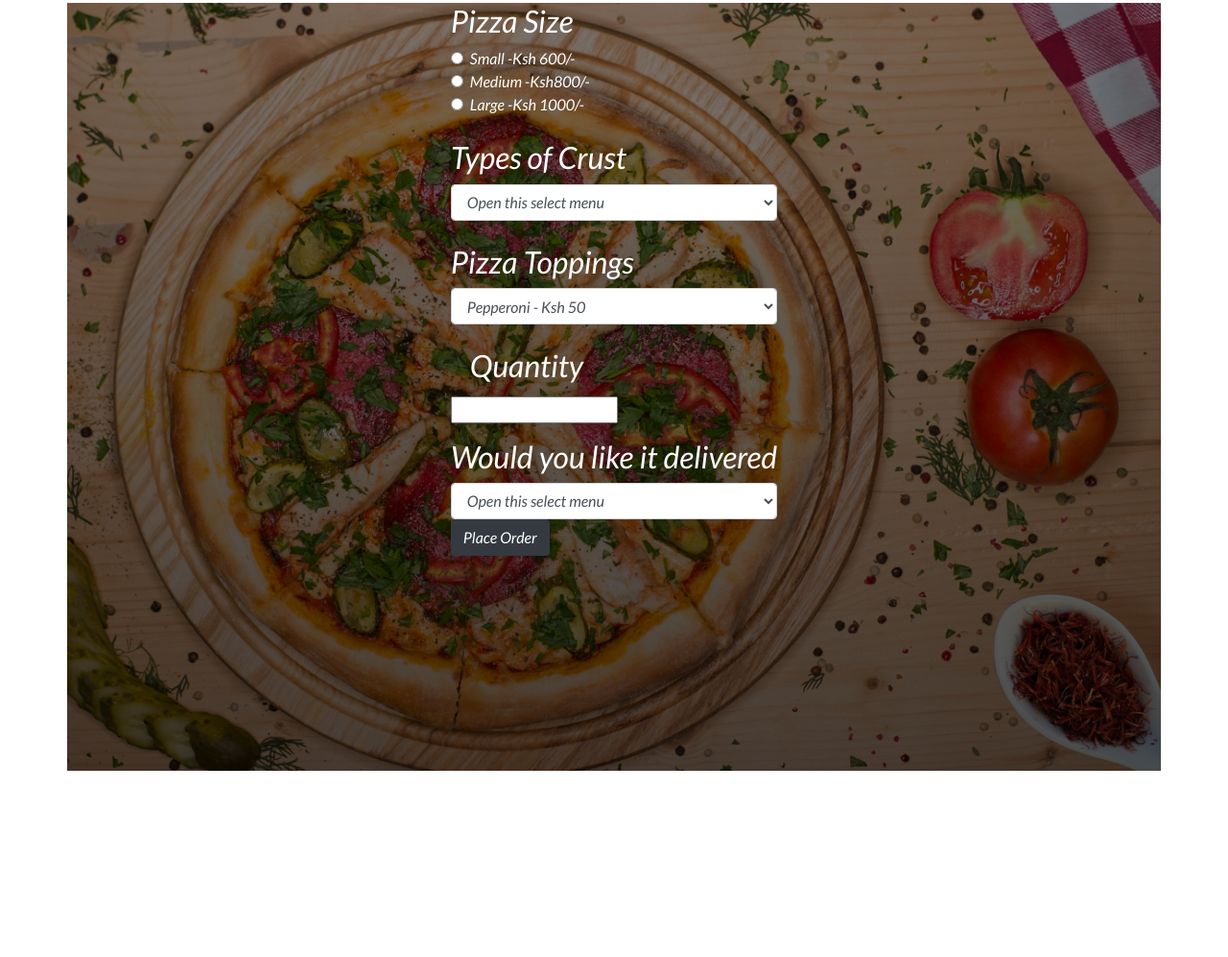
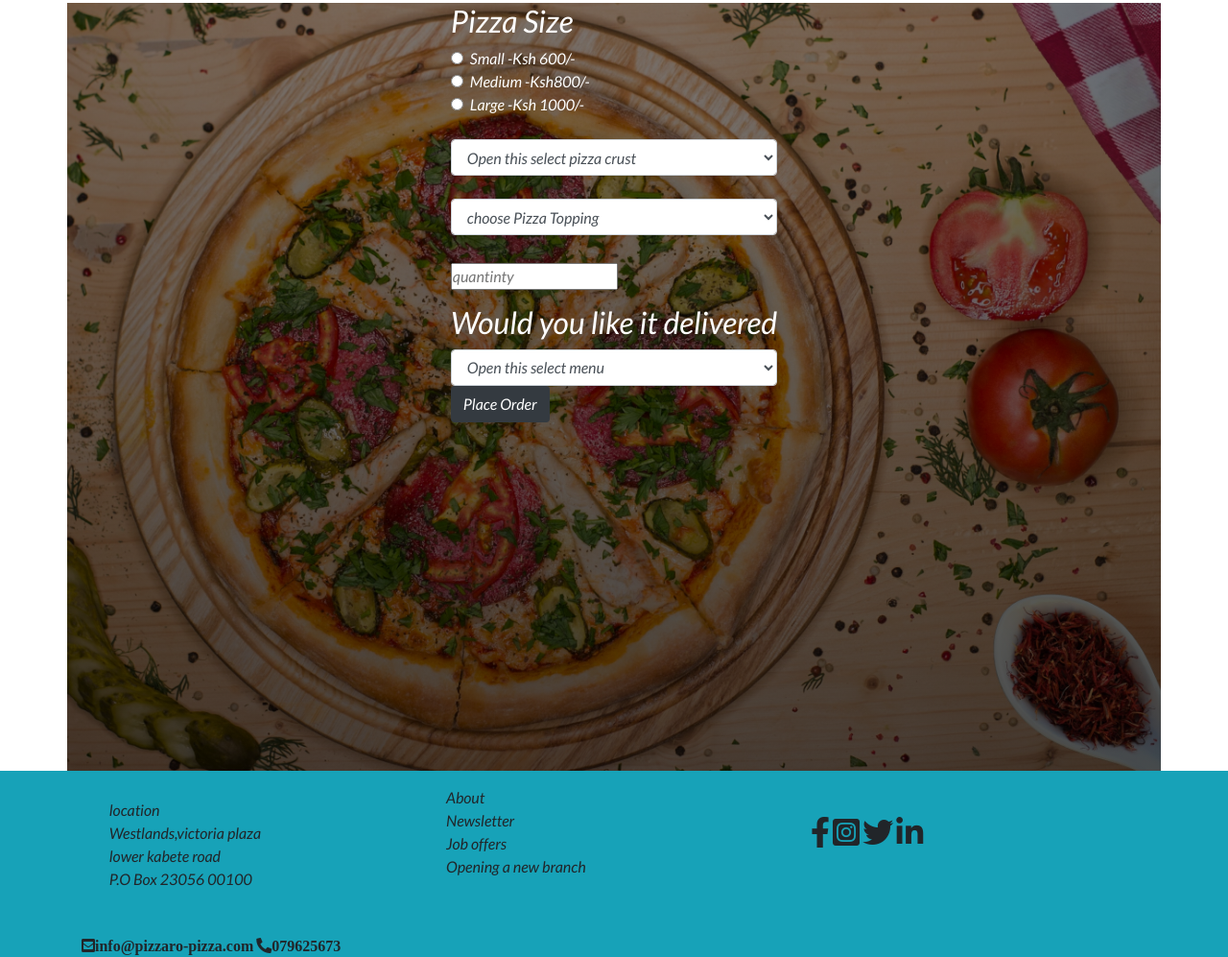
Before and after one commit to tomito26/pizzaro-pizza, a plain HTML site: page index.html in a window 1280 px wide. Shown: the part 989-1986 px from the top of the page at 96% size. Before the commit the page ends 1792 px from the top, so only its background shows below. Drawn offline with Linux system fonts and the light colour scheme.

Commit message:
added afew changeson the form

```diff
--- a/css/styles.css
+++ b/css/styles.css
@@ -29,10 +29,13 @@ border-radius: 5px;
 #about {
     text-align: center;
 }
-.container{
+#container{
     background-image: linear-gradient(rgba(0,0,0,0.5),rgba(0,0,0,0.7)),url(../images/pexels-andy-kuzma-2918521.jpg);
     background-position: center;
     background-size: cover;
     background-repeat: no-repeat;
     height: 100vh;
 }
+ul>li{
+    list-style: none;
+}
--- a/index.html
+++ b/index.html
@@ -4,6 +4,7 @@
     <meta charset="UTF-8">
     <link rel="stylesheet" href="css/bootstrap.min.css">
     <meta name="viewport" content="width=device-width, initial-scale=1.0">
+    <link rel="stylesheet" href="https://use.fontawesome.com/releases/v5.14.0/css/all.css" integrity="sha384-HzLeBuhoNPvSl5KYnjx0BT+WB0QEEqLprO+NBkkk5gbc67FTaL7XIGa2w1L0Xbgc" crossorigin="anonymous">
     <link href="https://fonts.googleapis.com/css2?family=Lato:ital@1&display=swap" rel="stylesheet">
     <title>Document</title>
     <link rel="stylesheet" href="css/styles.css">
@@ -22,7 +23,7 @@
         <p>Pizzaro is a restraurant known for delicious pizza that makes you lick your fingers and order for more.<br>We  also offers other meals prepared with skill that will make you look for your grandmother's recipe.<br>It is a restraurant where  you can spend time with your family and friends and also celebrate</p>
     </section>
     <section>
-        <div class="container text-white d-flex justify-content-center">
+        <div id="container" class="container text-white d-flex justify-content-center">
             <form id="pizza" class="">
                 <div class="pizzasize">
                     <h2>Pizza Size</h2>
@@ -46,17 +47,16 @@
                     </div><br>
                 </div>
                 <div class="crust">
-                    <h2>Types of Crust</h2>
                     <select class="form-control w-100" id="crust">
-                        <option selected>Open this select menu</option>
+                        <option selected>Open this select pizza crust</option>
                         <option value="250">Crispy -Ksh 250/-</option>
                         <option value="300">Stuffed -ksh 300/-</option>
                         <option value="200">Glutten-free -ksh 200/-</option>
                     </select><br>
                 </div>
                 <div class="toppings">
-                    <h2>Pizza Toppings</h2>
                     <select   class="form-control w-100" id="topping">
+                        <option value="">choose Pizza Topping</option>
                         <option value="50">Pepperoni - Ksh 50</option>
                         <option value="">Mushroom -Ksh 50</option>
                         <option value="50">Onions -Ksh 50</option>
@@ -67,8 +67,7 @@
                     </select>
                 </div><br>
                 <div class="form-check">
-                    <h2>Quantity</h2>
-                    <input class="form-check-input" type="number" name="quantity" id="quantity" value="quantity" >
+                    <input class="form-check-input" type="number" name="quantity" id="quantity" value="quantity" placeholder="quantinty" >
                 </div><br><br>
                 <div class="location">
                     <h2>Would you like it delivered</h2>
@@ -84,7 +83,30 @@
 
         </div>
     </section>
-    <section id="footer">
+    <section id="footer" class="bg-info">
+        <div class="container">
+            <div class="row">
+                <div class="col-md-4">
+                    <p>location<br>Westlands,victoria plaza<br>lower kabete road<br>P.O Box 23056 00100</p>
+                    <i class="fas fa-envelope-square">info@pizzaro-pizza.com</i>
+                    <i class="fas fa-phone-alt">079625673</i>
+                </div>
+                <div class="col-md-4 pt-3">
+                    <ul>
+                        <li>About</li>
+                        <li>Newsletter</li>
+                        <li>Job offers</li>
+                        <li>Opening a new branch</li>
+                    </ul>
+                </div>
+                <div class="col-md-4 pt-5">
+                    <i class="fab fa-facebook-f fa-2x"></i>
+                    <i class="fab fa-instagram-square fa-2x"></i>
+                    <i class="fab fa-twitter fa-2x"></i>
+                    <i class="fab fa-linkedin-in fa-2x"></i>
+                </div>
+            </div>
+        </div>
 
     </section>
     <script src="js/jquery-3.5.1.min.js"></script>
```
